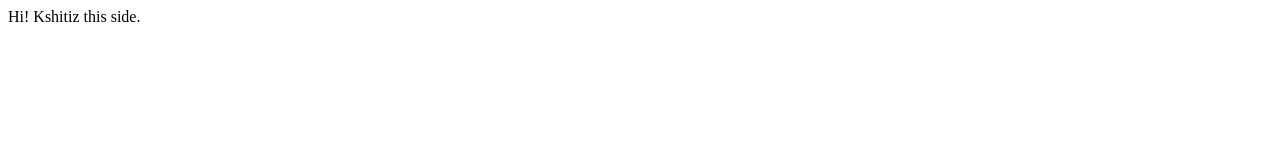
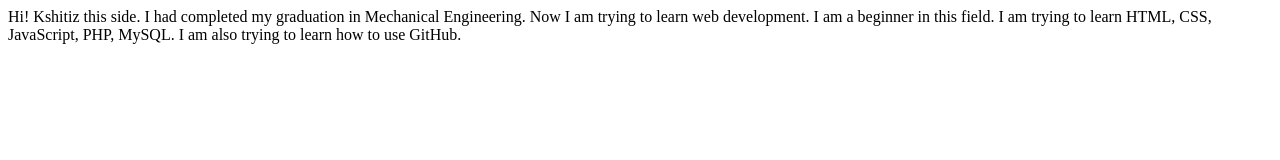
Before and after one commit to Naughtdefender/My-First-Portfolio, a plain HTML site: page index.html in a window 1280 px wide. Drawn offline with Linux system fonts and the light colour scheme.

Commit message:
Make some changes to make it better

```diff
--- a/index.html
+++ b/index.html
@@ -7,5 +7,12 @@
 </head>
 <body>
     Hi! Kshitiz this side.
+    I had completed my graduation in Mechanical Engineering.
+
+    Now I am trying to learn web development.
+    I am a beginner in this field.
+    I am trying to learn HTML, CSS, JavaScript, PHP, MySQL.
+    I am also trying to learn how to use GitHub.
+
 </body>
 </html>
```
